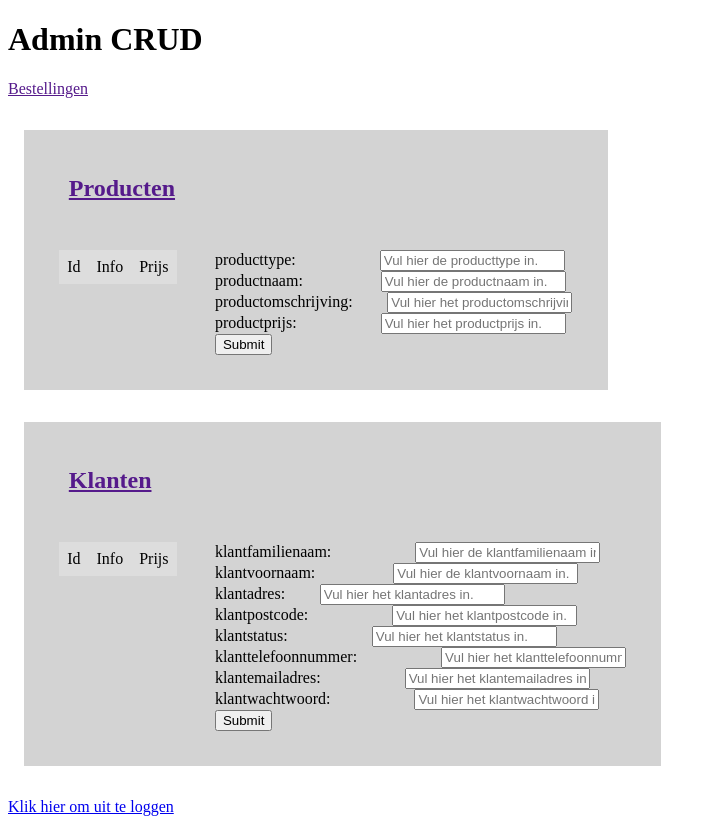
After one commit to BramPeters/PHP, a PHP site: page /presentation/adminoverzicht.php in a window 1280 px wide. The commit adds this page. Shown: the whole page, without its empty margins (0-716 px from the left). Run offline with PHP 8.4, Linux system fonts and the light colour scheme; data that the repository does not hold is empty.

Commit message:
adminpages

```diff
--- /dev/null
+++ b/eindoefening/presentation/adminoverzicht.php
@@ -0,0 +1,122 @@
+<!DOCTYPE HTML PUBLIC "-//W3C//DTD HTML 4.01 Transitional//EN"
+    "http://www.w3.org/TR/html4/loose.dtd">
+<html>
+    <head><title>PizzaShop: Admin</title>
+        <link rel="stylesheet" href="presentation/design.css" />
+    </head>
+    <body>
+        <h1>Admin CRUD</h1>
+
+        <p><a href="">Bestellingen</a></p>
+        <div class='bestelling'>
+        </div>
+
+
+
+
+        <div class='producten_all' style='background-color: lightgray; margin:1em;padding:1em; float:left'>
+            <h2 style='margin: 1.2em;'><a href="">Producten</a></h2>
+            <div class='producten_list' style='float:left'>
+                <table style='margin: 1.2em; background-color: lightblue;'>
+                    <td style="background-color:#ddd">Id</td><td style="background-color:#ddd">Info</td><td style="background-color:#ddd">Prijs</td>
+
+                    <?php print($productenWeergave); ?>
+
+                    </table>
+            </div>
+        <div class='producten_form' style='float:left; margin:1.2em;'>
+            <form name="producten" class="" action="admin.php?action=insert&type=product" method="post">
+
+                    <div class="">
+                        <label for="producttype" class="">producttype: </label>
+                        <input type="text" class="" name="producttype" id="producttype" placeholder="Vul hier de producttype in." required style='margin-left: 6em;'>
+                    </div>
+
+                    <div class="">
+                        <label for="productnaam" class="">productnaam: </label>
+                        <input type="text" class="" name="productnaam" id="productnaam" placeholder="Vul hier de productnaam in." required style='margin-left: 5.55em;'>
+                    </div>
+
+                    <div class="">
+                        <label for="productomschrijving" class="">productomschrijving: </label>
+                        <input type="text" class="" name="productomschrijving" id="productomschrijving" placeholder="Vul hier het productomschrijving in." required style='margin-left: 2.3em;'>
+                    </div>
+
+                    <div class="">
+                        <label for="productprijs" class="">productprijs: </label>
+                        <input type="text" class="form-control" name="productprijs" id="productprijs" placeholder="Vul hier het productprijs in." required style='margin-left: 6em;'>
+                    </div>
+
+                    <div class="">
+                        <input type="submit" name="productenknop" class="">
+                    </div>
+            </form>
+        </div>
+        </div>
+
+        <div style='clear:both;'></div>
+
+        <div class='klanten_all' style='background-color: lightgray; margin:1em;padding:1em; float:left'>
+            <h2 style='margin: 1.2em;'><a href="">Klanten</a></h2>
+            <div class='klanten_list' style='float:left'>
+                <table style='margin: 1.2em; background-color: lightblue;'>
+                    <td style="background-color:#ddd">Id</td><td style="background-color:#ddd">Info</td><td style="background-color:#ddd">Prijs</td>
+
+                    <?php print($klantenWeergave); ?>
+
+                    </table>
+            </div>
+        <div class='klanten_form' style='float:left; margin:1.2em;'>
+            <form name="klanten" class="" action="admin.php?action=insert&type=klant" method="post">
+
+                    <div class="">
+                        <label for="klantfamilienaam" class="">klantfamilienaam: </label>
+                        <input type="text" class="" name="klantfamilienaam" id="klantfamilienaam" placeholder="Vul hier de klantfamilienaam in." required style='margin-left: 6em;'>
+                    </div>
+
+                    <div class="">
+                        <label for="klantvoornaam" class="">klantvoornaam: </label>
+                        <input type="text" class="" name="klantvoornaam" id="klantvoornaam" placeholder="Vul hier de klantvoornaam in." required style='margin-left: 5.55em;'>
+                    </div>
+
+                    <div class="">
+                        <label for="klantadres" class="">klantadres: </label>
+                        <input type="text" class="" name="klantadres" id="klantadres" placeholder="Vul hier het klantadres in." required style='margin-left: 2.3em;'>
+                    </div>
+
+                    <div class="">
+                        <label for="klantpostcode" class="">klantpostcode: </label>
+                        <input type="text" class="form-control" name="klantpostcode" id="klantpostcode" placeholder="Vul hier het klantpostcode in." required style='margin-left: 6em;'>
+                    </div>
+
+                    <div class="">
+                        <label for="klantstatus" class="">klantstatus: </label>
+                        <input type="text" class="form-control" name="klantstatus" id="klantstatus" placeholder="Vul hier het klantstatus in." required style='margin-left: 6em;'>
+                    </div>
+
+                <div class="">
+                        <label for="klanttelefoonnummer" class="">klanttelefoonnummer: </label>
+                        <input type="text" class="form-control" name="klanttelefoonnummer" id="klanttelefoonnummer" placeholder="Vul hier het klanttelefoonnummer in." required style='margin-left: 6em;'>
+                    </div>
+
+                <div class="">
+                        <label for="klantemailadres" class="">klantemailadres: </label>
+                        <input type="text" class="form-control" name="klantemailadres" id="klantemailadres" placeholder="Vul hier het klantemailadres in." required style='margin-left: 6em;'>
+                    </div>
+
+                <div class="">
+                        <label for="klantwachtwoord" class="">klantwachtwoord: </label>
+                        <input type="text" class="form-control" name="klantwachtwoord" id="klantwachtwoord" placeholder="Vul hier het klantwachtwoord in." required style='margin-left: 6em;'>
+                    </div>
+
+                    <div class="">
+                        <input type="submit" name="klantenknop" class="">
+                    </div>
+            </form>
+        </div>
+        </div>
+
+<div style='clear:both;'></div>
+        <p><a href="admin.php?action=logout">Klik hier om uit te loggen</a></p>
+    </body>
+</html>
--- a/eindoefening/stap1_productbestelling.php
+++ b/eindoefening/stap1_productbestelling.php
@@ -1,5 +1,5 @@
 <?php
-
+//controller
 ob_start();
 session_start();
 
@@ -12,6 +12,7 @@ if (!isset($_SESSION["winkelmandje"])) {
 //view
 $productLijst = ProductService::toonAllePizzas();
 $mandjeLijst = ProductService::toonMandje();
+
 include("presentation/stap1_productenlijst.php");
 
 
```
Also changed, not shown: eindoefening/admin.php (added, +55 -0 lines), eindoefening/business/adminservice.class.php (added, +39 -0 lines), eindoefening/business/productservice.class.php (+12 -1 lines), eindoefening/business/userservices.class.php (+18 -0 lines), eindoefening/data/userdao.class.php (+28 -0 lines), eindoefening/presentation/adminlogin.php (added, +36 -0 lines).
